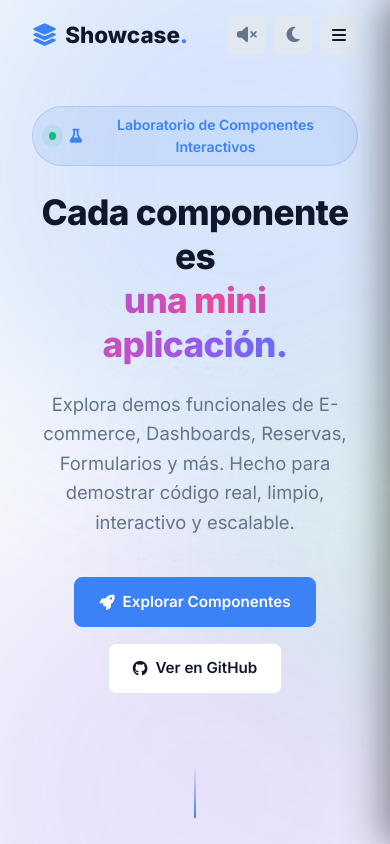
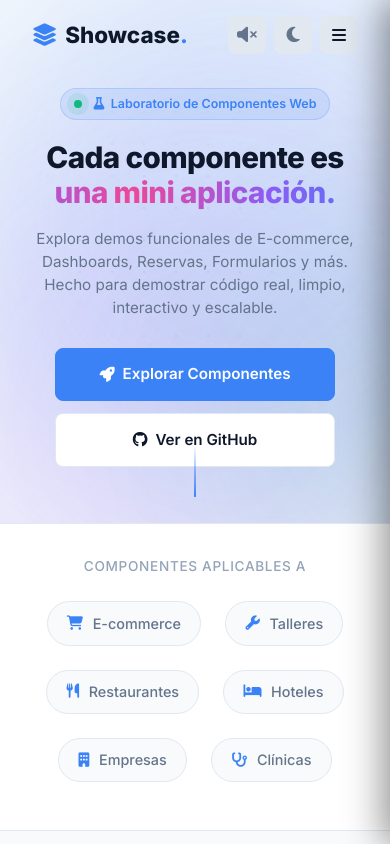
Before and after one commit to Gonza-wf/representacion, a website built with Vite: page index.html in a window 390 px wide. Shown: the top 844 px of the page. Built offline with nearby package versions, Linux system fonts and the light colour scheme.

Commit message:
style: optimize hero section for mobile view

```diff
--- a/index.html
+++ b/index.html
@@ -77,7 +77,7 @@
     <div class="hero-content">
       <div class="hero-badge animate-up">
         <span class="pulse-dot"></span>
-        <i class="fa-solid fa-flask"></i> Laboratorio de Componentes Interactivos
+        <i class="fa-solid fa-flask"></i> Laboratorio de Componentes Web
       </div>
       <h1 class="animate-up delay-1">
         Cada componente es<br>
--- a/style.css
+++ b/style.css
@@ -2008,7 +2008,39 @@ body.dark-mode .component-wrapper:hover {
 }
 
 @media (max-width: 480px) {
-  .hero-buttons { flex-direction: column; align-items: center; }
+  .hero-section {
+    padding: calc(var(--navbar-height) + 1.25rem) 1.25rem 3.5rem;
+    min-height: auto;
+  }
+  .hero-badge {
+    font-size: 0.78rem;
+    padding: 0.32rem 0.8rem;
+    margin-bottom: 1.25rem;
+    gap: 0.4rem;
+  }
+  .hero-content h1 {
+    font-size: clamp(1.85rem, 7.5vw, 2.35rem);
+    margin-bottom: 1.15rem;
+    line-height: 1.18;
+  }
+  .hero-content p {
+    font-size: 0.95rem;
+    line-height: 1.5;
+    margin-bottom: 1.75rem;
+  }
+  .hero-buttons {
+    flex-direction: column;
+    align-items: stretch;
+    width: 100%;
+    max-width: 280px;
+    margin: 0 auto;
+    gap: 0.75rem;
+  }
+  .hero-buttons .btn {
+    width: 100%;
+    justify-content: center;
+    padding: 0.85rem 1.25rem;
+  }
   .tech-grid { grid-template-columns: 1fr; }
   .showcase-container { padding: 1.5rem 0.5rem; }
   .quote-types-grid { grid-template-columns: 1fr; }
```
